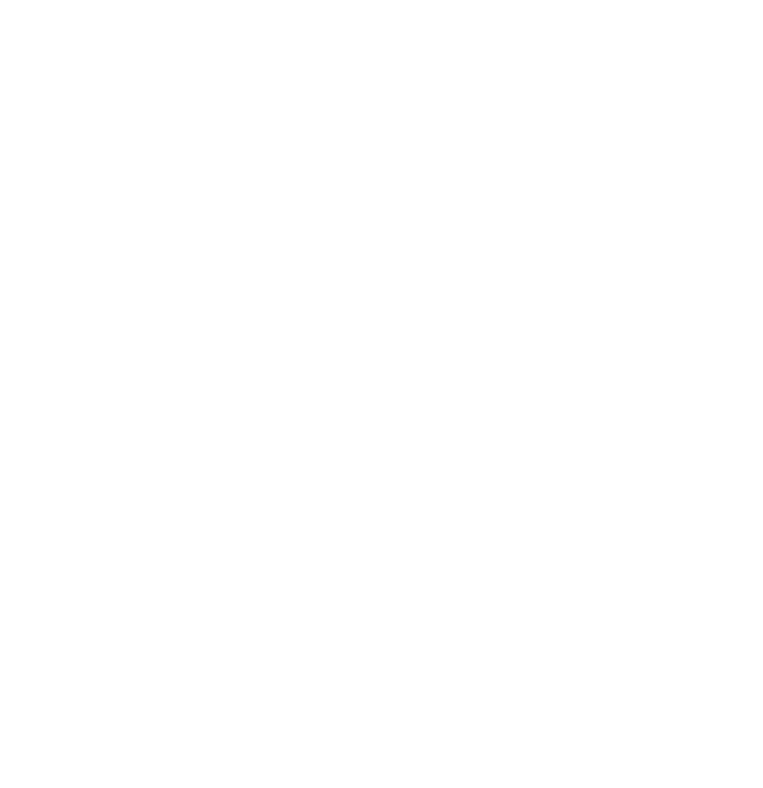
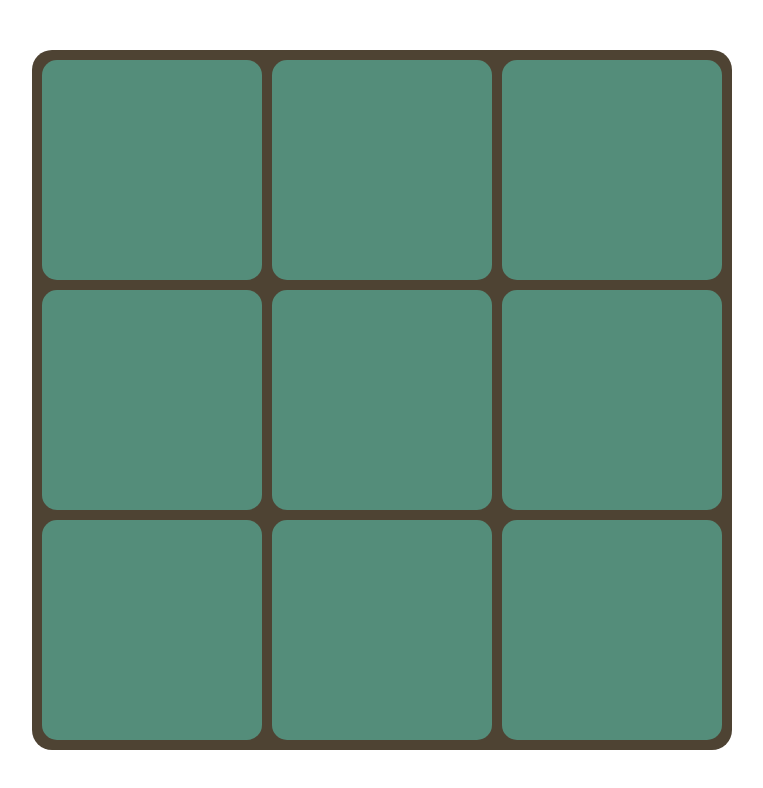
Before and after one commit to Gary21435/tic-tac-toe, a plain HTML site: page index.html in a window 1280 px wide. Shown: the whole page, without its empty margins (258-1021 px from the left). Drawn offline with Linux system fonts and the light colour scheme.

Commit message:
Add Placing 'X' functionality

```diff
--- a/script.js
+++ b/script.js
@@ -0,0 +1,55 @@
+class Gameboard {
+    constructor() {
+        this.array = new Array(9).fill(null);
+        this.boardWidth = 700;
+        this.boardHeight = 700;
+    }
+
+    createGridNode() {
+        const grid_container = document.createElement("div");
+        document.body.appendChild(grid_container);
+        grid_container.classList.add("grid-container")
+        grid_container.style.width = `${this.width}px`;
+        grid_container.style.height = `${this.height}px`;
+
+        grid_container.addEventListener("click", (e) => this.handleClick(e.target))
+
+        // Populate grid with divs that will later contain the X's and O's
+        for(let i = 0; i < 9; i++) {
+            const grid_cell = document.createElement("button");
+            grid_cell.classList.add("grid-cell");
+            grid_container.appendChild(grid_cell);
+            grid_cell.id = `${i}`;
+            grid_cell.textContent = null;
+            grid_cell.style.width = `${(this.boardWidth-40)/3}px`;
+            grid_cell.style.height = `${(this.boardHeight-40)/3}px`;
+        }
+    }
+
+    handleClick(cell) {
+        thisGame.gameboard.array[cell.id] = cell.textContent = thisGame.turn.sign;
+        thisGame.turn = !thisGame.turn;
+    }
+}
+
+class Game {
+    constructor() {
+        this.game_over = false;
+        this.gameboard = new Gameboard();
+        this.players = [new Player('X'), new Player('O')];
+        this.turn = this.players[0];
+    }
+
+    createGameboard() {
+        this.gameboard.createGridNode();
+    }
+}
+
+class Player {
+    constructor(sign) {
+        this.sign = sign;
+    }
+}
+
+const thisGame = new Game();
+const thisGameboard = thisGame.createGameboard();
--- a/style.css
+++ b/style.css
@@ -0,0 +1,35 @@
+* {
+    margin: 0;
+    padding: 0;
+}
+
+body {
+    width: 100vw;
+    height: 100vh;
+
+    display: flex;
+    justify-content: center;
+    align-items: center;
+}
+
+.grid-container {
+    background-color: rgb(78, 67, 51);
+
+    display: grid;
+    grid-template: repeat(3, 1fr) / repeat(3, 1fr);
+    gap: 10px;
+    padding: 10px;
+    border-radius: 20px;
+}
+
+.grid-cell {
+    background-color: rgb(84, 141, 122);
+    align-content: center;
+    text-align: center;
+    font-size: 84px;
+    color: white;
+    font-weight: 900;
+    border-radius: 15px;
+
+    border: none;
+}
```
Also changed, not shown: index.html (+0 -1 lines).
